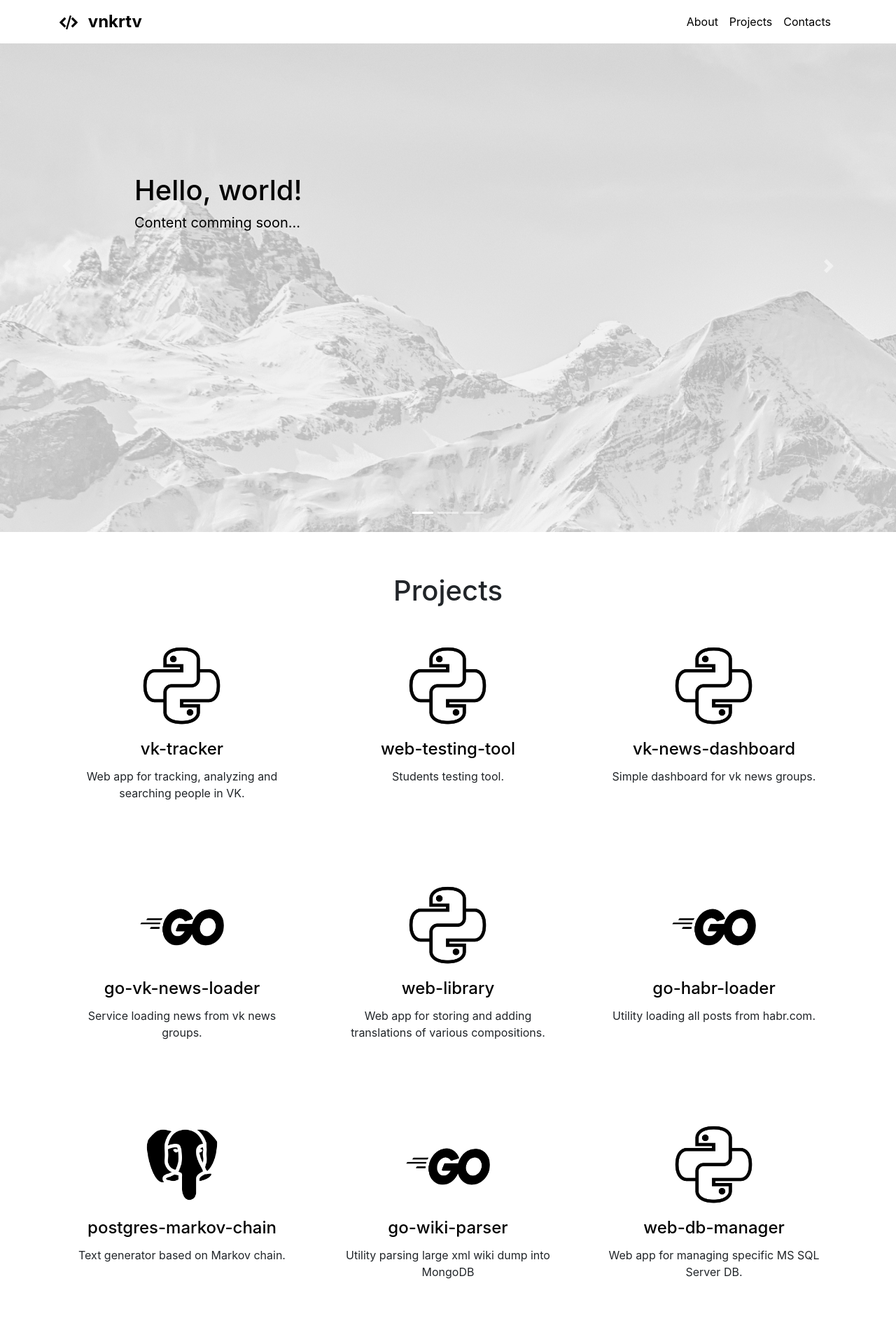
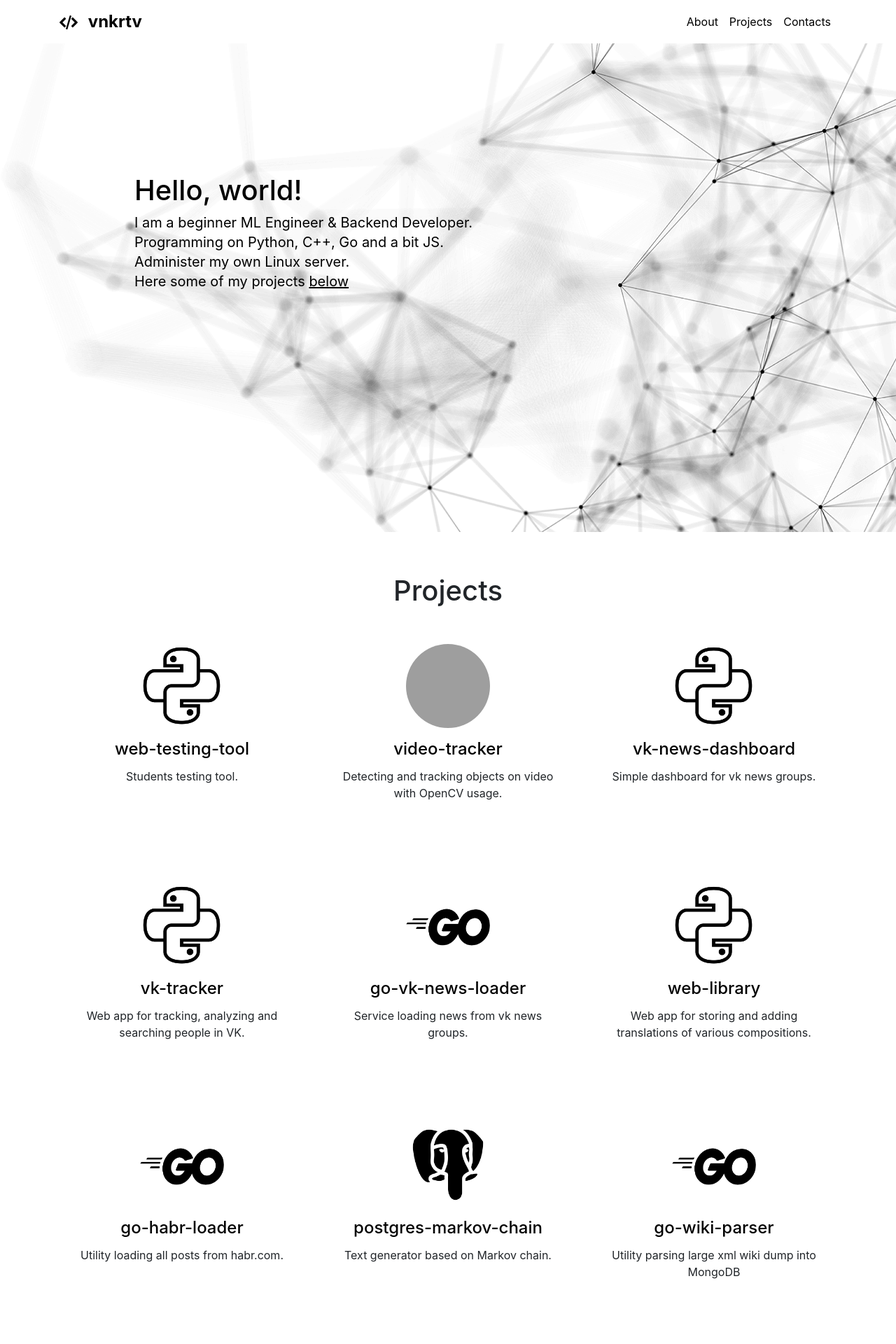
Before and after one commit to vnkrtv/my-site, a Flask app: page / in a window 1280 px wide. Shown: the top 1920 px of the page at 70% size. Run offline with Flask 2, Linux system fonts and the light colour scheme; some libraries are stand-ins or nearby versions; grey boxes are pictures that could not be loaded.

Commit message:
Update front page
Update header
Add projects

```diff
--- a/app/static/css/base.css
+++ b/app/static/css/base.css
@@ -1,5 +1,17 @@
-.header{
+@media (min-width: 1001px) {
+    .header {
         height: 95vh;
+        background-size: cover;
+        background: url(../image/background.png) repeat-x fixed;
+    }
+}
+
+@media (max-width: 1000px) {
+    .header {
+        height: 95vh;
+        background-size: cover;
+        background: url(../image/background-mobile.png) fixed;
+    }
 }
 
 .icon-container > img {
@@ -18,7 +30,7 @@
 }
 
 .nav-back {
-    background-color: white/*#adadad*/;
+    background-color: white /*#adadad*/;
     z-index: 64;
 }
 
@@ -39,14 +51,14 @@ a.nav-link {
     color: black;
 }
 
-.overlay{
+.overlay {
     height: 95vh;
     position: absolute;
     min-height: 95vh;
     min-width: 100%;
     left: 0;
     top: 0;
-    background: rgba(244, 244, 244, 0.7);
+    /*background: rgba(244, 244, 244, 0.7);*/
 }
 
 .img-container {
@@ -67,8 +79,9 @@ a.nav-link {
 
 /* Carousel base class */
 .carousel {
-  height:  95vh;
+    height: 95vh;
 }
+
 /* Since positioning the image, we need to help out the caption */
 .carousel-caption {
     top: 30%;
@@ -85,8 +98,6 @@ a.nav-link {
 }
 
 
-
-
 /* Declare heights because of positioning of img element */
 .carousel-item {
     height: 95vh;
@@ -99,7 +110,6 @@ a.nav-link {
     width: 100%;
     min-height: 100%;
 }
-
 
 
 /* RESPONSIVE CSS
--- a/app/templates/index.html
+++ b/app/templates/index.html
@@ -57,7 +57,7 @@
   </nav>
 
 <header class="header" id='top'>
-<div id="next" class="carousel slide" data-ride="next">
+<!--div id="next" class="carousel slide" data-ride="next">
   <ol class="carousel-indicators">
     <li data-target="#next" data-slide-to="0" class="active"></li>
     <li data-target="#next" data-slide-to="1"></li>
@@ -82,11 +82,14 @@
     <span class="carousel-control-next-icon" aria-hidden="true"></span>
     <span class="sr-only">Next</span>
   </a>
-</div>
+</div-->
 <div class="overlay">
   <div class="carousel-caption text-left">
     <h1 >Hello, world!</h1>
-    <p>Content comming soon...</p>
+    <p>I am a beginner ML Engineer & Backend Developer.<br>
+       Programming on Python, C++, Go and a bit JS.<br>
+       Administer my own Linux server.<br>
+       Here some of my projects <u><a href='#projects' style="color: black;">below</a></u></p>
   </div>
 </div>
 </header>
@@ -149,8 +152,8 @@
      <h1 class="text-center">Contacts</h1>
  <div class="container">
   <div class="container">
-    <p class="text-center">Very informative information comming soon...<br>
-    Meanwhile let telegram & github links be here :)</p>
+    <p class="text-center">You can contact me in telegram at any time.<br>
+    There is also my github link with all projects.</p>
     <div class="icon-container text-center">
         <a href="https://t.me/vnkrtv"><img src="{{ url_for('static', filename='image/icons/tg.svg') }}"></a>
         <a href="https://github.com/vnkrtv"><img src="{{ url_for('static', filename='image/icons/github.svg') }}"></a>
@@ -165,7 +168,10 @@
   </footer>
 
   <script type="text/javascript">
-    let scroll = new SmoothScroll('a[href*="#"]');
+    let scroll = new SmoothScroll('a[href*="#"]', {
+        speed: 300,
+        speedAsDuration: true
+    });
   </script>
 
 </body>
```
Also changed, not shown: app/projects.py (+56 -37 lines), app/static/image/background-mobile.png (added), app/static/image/background.png (added). Lines whose indentation alone changed are shown as unchanged.
